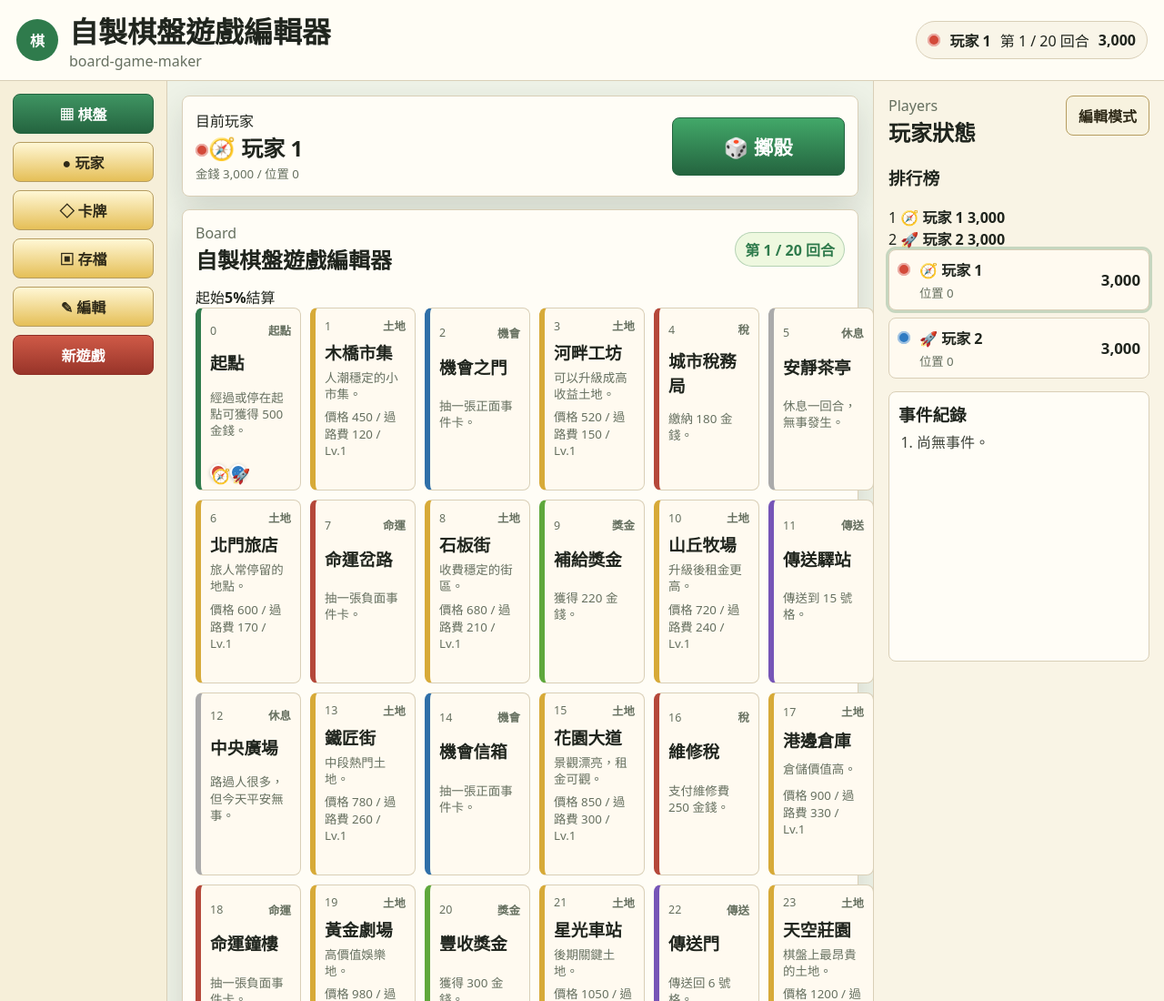
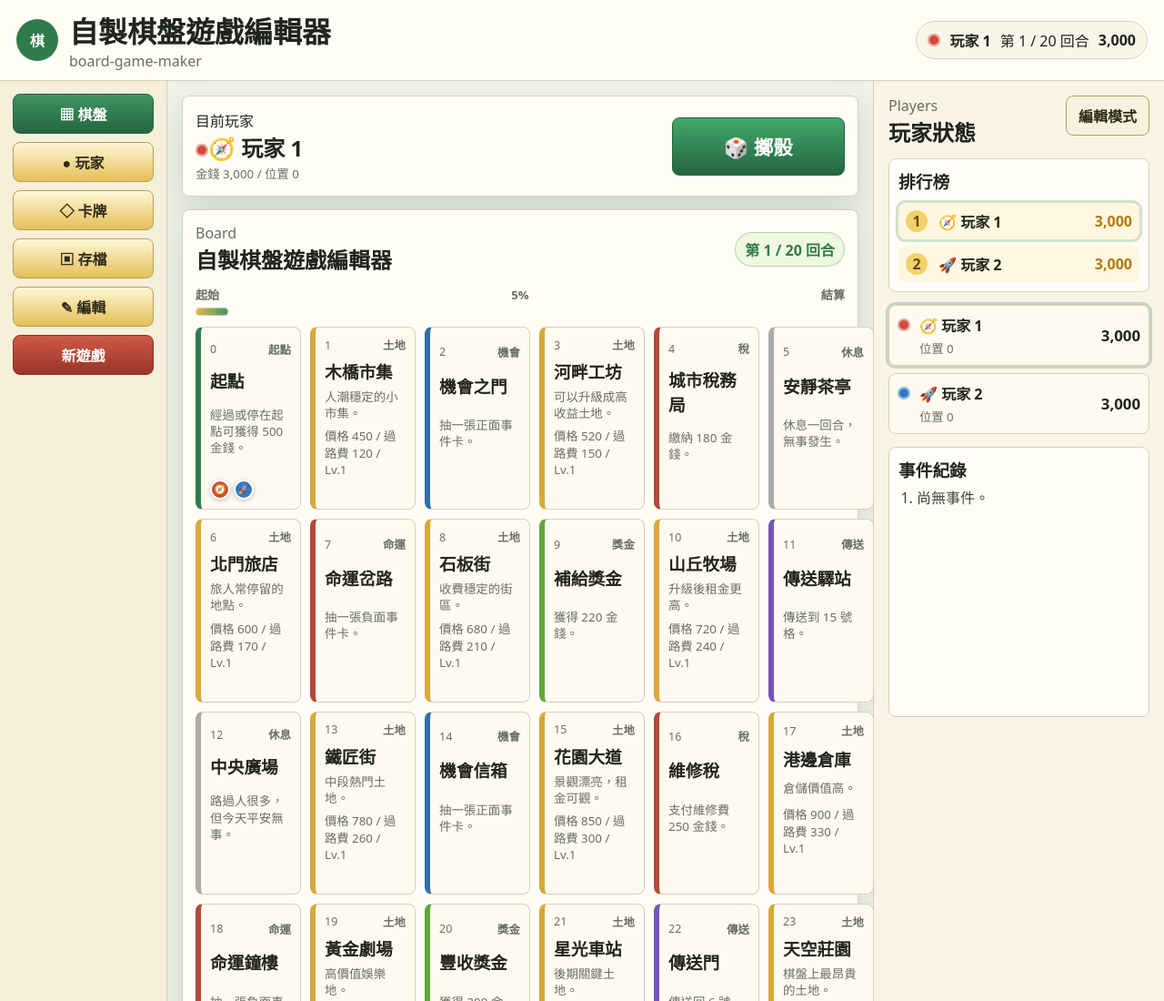
Before and after one commit to linhersing/Leo-AI-Architect-Portfolio, a plain HTML site: page board-game-maker/index.html in a window 1280 px wide. Shown: the top 1100 px of the page at 91% size. Drawn offline with Linux system fonts and the light colour scheme.

Commit message:
Style board game maker reference-inspired polish

```diff
--- a/board-game-maker/styles.css
+++ b/board-game-maker/styles.css
@@ -131,6 +131,26 @@ label { display: grid; gap: 5px; color: var(--muted); font-size: .88rem; font-we
   background: #eef8df;
   font-weight: 900;
 }
+.round-progress {
+  display: grid;
+  gap: 5px;
+  margin: 0 0 12px;
+}
+.round-progress div {
+  display: flex;
+  align-items: center;
+  justify-content: space-between;
+  color: var(--muted);
+  font-size: .82rem;
+  font-weight: 900;
+}
+.round-progress i {
+  display: block;
+  height: 9px;
+  border-radius: 999px;
+  background: linear-gradient(90deg, #e3b94e, #3f9462);
+  box-shadow: inset 0 0 0 1px rgba(255,255,255,.45);
+}
 .dice-panel, .board-panel, .editor-card, .save-manager {
   border: 1px solid var(--line);
   border-radius: 8px;
@@ -187,13 +207,48 @@ label { display: grid; gap: 5px; color: var(--muted); font-size: .88rem; font-we
   margin-top: auto;
 }
 .tokens span {
-  width: 18px;
-  height: 18px;
+  display: grid;
+  place-items: center;
+  width: 22px;
+  height: 22px;
   border-radius: 50%;
   border: 2px solid white;
   box-shadow: 0 1px 4px rgba(0,0,0,.25);
+  font-size: .62rem;
+  line-height: 1;
 }
 .players { display: grid; gap: 8px; }
+.leaderboard {
+  display: grid;
+  gap: 7px;
+  margin-bottom: 14px;
+  border: 1px solid var(--line);
+  border-radius: 8px;
+  padding: 10px;
+  background: #fffdf6;
+}
+.leaderboard h3 { margin: 0 0 4px; }
+.leaderboard div {
+  display: grid;
+  grid-template-columns: 28px minmax(0, 1fr) auto;
+  gap: 8px;
+  align-items: center;
+  border-radius: 8px;
+  padding: 8px;
+  background: #fff7df;
+}
+.leaderboard div.active { outline: 3px solid rgba(47, 123, 76, .22); }
+.leaderboard span {
+  display: grid;
+  place-items: center;
+  width: 24px;
+  height: 24px;
+  border-radius: 50%;
+  color: #6b4c13;
+  background: #f2d26d;
+  font-weight: 900;
+}
+.leaderboard strong { color: #ad7a13; }
 .players article {
   display: grid;
   grid-template-columns: 16px minmax(0, 1fr) auto;
```
